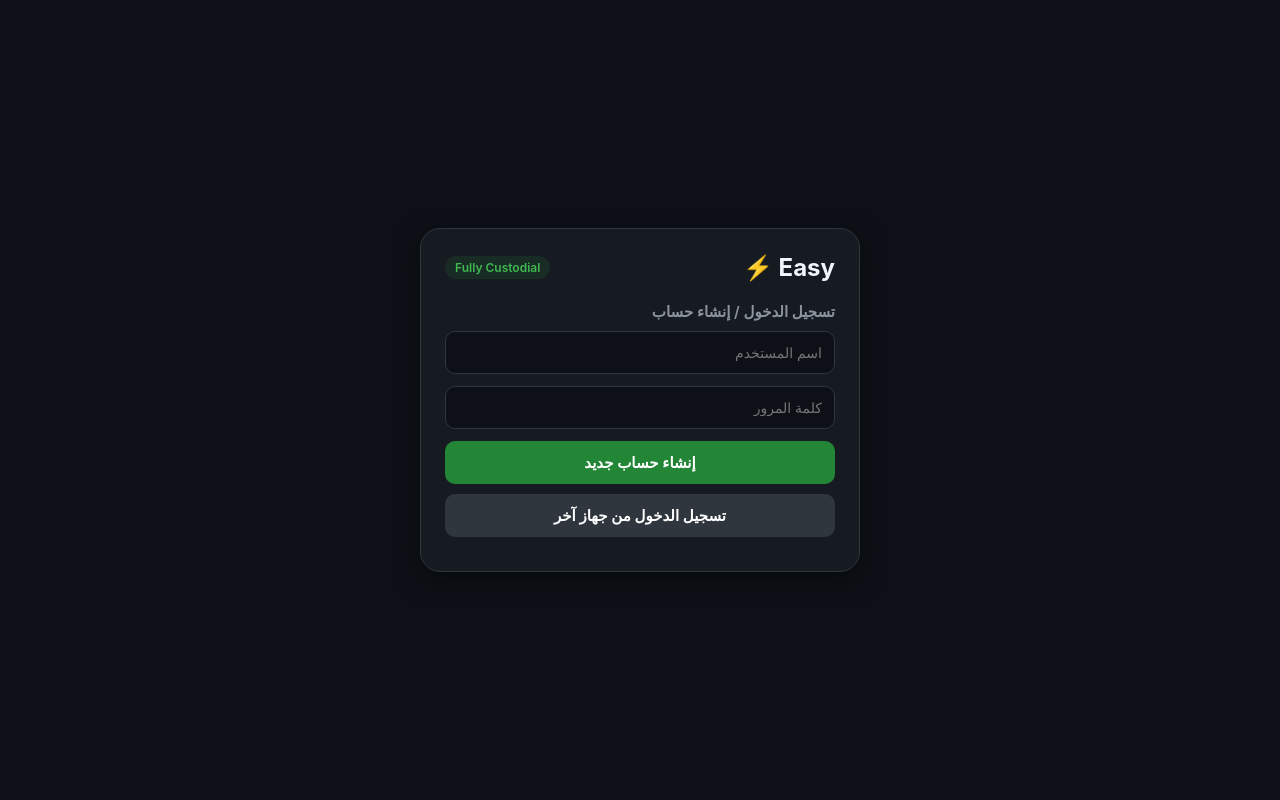
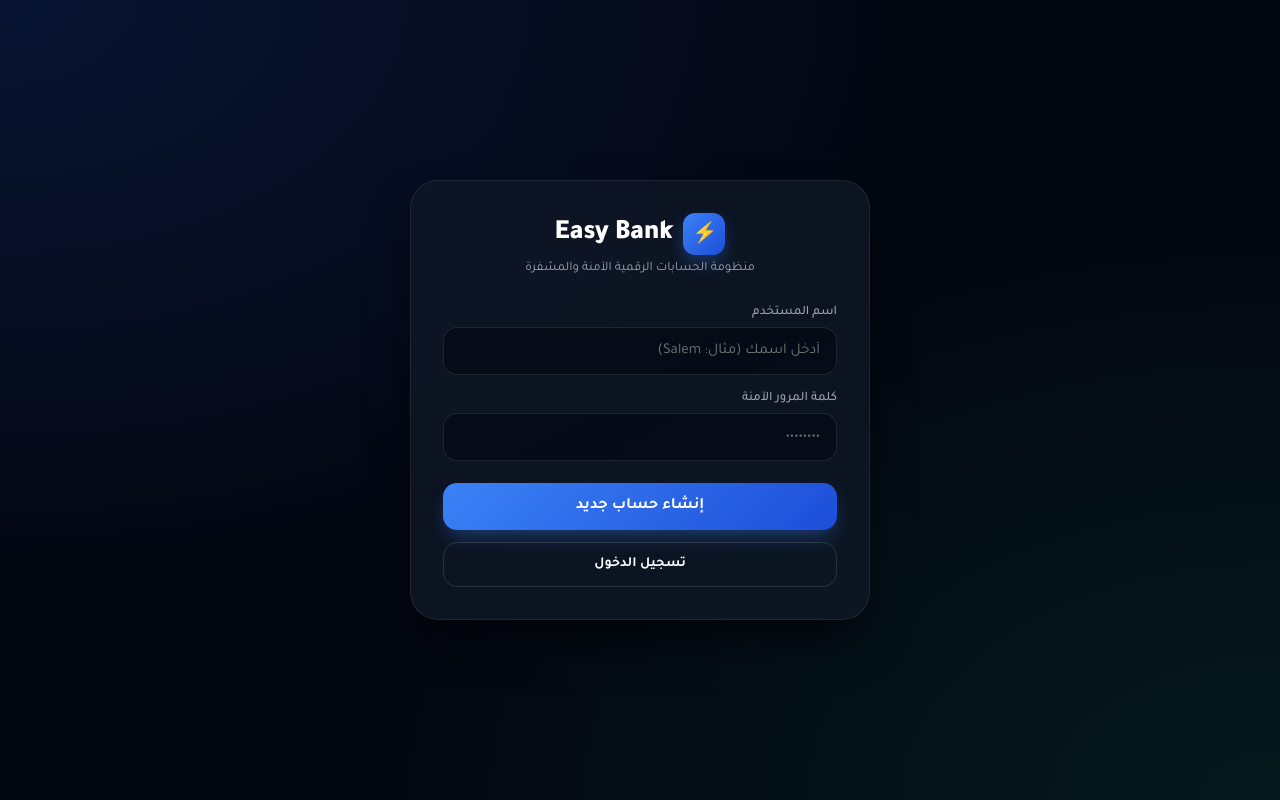
Before and after one commit to trk511435-png/Easy, a website: page index.html in a window 1280 px wide. Drawn offline with Linux system fonts and the light colour scheme.

Commit message:
Revamp index.html for improved UI and user experience
Updated the title and styles for better UI. Enhanced user input prompts and added new sections for user information.

```diff
--- a/index.html
+++ b/index.html
@@ -3,73 +3,267 @@
 <head>
     <meta charset="UTF-8">
     <meta name="viewport" content="width=device-width, initial-scale=1.0">
-    <title>Easy - Custodial Wallet</title>
+    <title>Easy | Next-Gen Crypto & Bank Wallet</title>
+    <link href="https://fonts.googleapis.com/css2?family=Tajawal:wght@400;500;700;900&display=swap" rel="stylesheet">
     <style>
         :root {
-            --bg-color: #0d1117;
-            --card-bg: #161b22;
-            --accent-color: #238636;
-            --accent-hover: #2ea043;
-            --text-main: #f0f6fc;
-            --text-muted: #8b949e;
-            --border-color: #30363d;
+            --bg-deep: #030712;
+            --card-bg: rgba(17, 24, 39, 0.75);
+            --border-glow: rgba(59, 130, 246, 0.2);
+            --accent-gradient: linear-gradient(135deg, #3b82f6 0%, #1d4ed8 100%);
+            --accent-hover: linear-gradient(135deg, #2563eb 0%, #1e40af 100%);
+            --text-main: #f9fafb;
+            --text-muted: #9ca3af;
+            --success-color: #10b981;
         }
-        * { box-sizing: border-box; margin: 0; padding: 0; font-family: -apple-system, BlinkMacSystemFont, "Segoe UI", Roboto, sans-serif; }
-        body { background-color: var(--bg-color); color: var(--text-main); display: flex; justify-content: center; align-items: center; min-height: 100vh; padding: 20px; }
-        .container { width: 100%; max-width: 440px; background-color: var(--card-bg); border: 1px solid var(--border-color); border-radius: 20px; padding: 24px; box-shadow: 0 8px 24px rgba(0,0,0,0.5); }
-        .header { display: flex; justify-content: space-between; align-items: center; margin-bottom: 20px; }
-        .logo { font-size: 24px; font-weight: bold; color: var(--text-main); }
-        .badge { background-color: rgba(35, 134, 54, 0.15); color: #3fb950; padding: 4px 10px; border-radius: 20px; font-size: 12px; font-weight: 600; }
-        .balance-card { background: linear-gradient(135deg, #1f6feb 0%, #1158c7 100%); border-radius: 16px; padding: 20px; margin-bottom: 20px; text-align: center; display: none; }
-        .balance-title { font-size: 14px; color: #b3d7ff; margin-bottom: 6px; }
-        .balance-amount { font-size: 28px; font-weight: bold; color: #fff; }
-        .section-title { font-size: 15px; font-weight: 600; margin-bottom: 10px; color: var(--text-muted); }
-        .info-box { background-color: #0d1117; border: 1px solid var(--border-color); border-radius: 12px; padding: 12px 16px; margin-bottom: 12px; font-size: 13px; word-break: break-all; }
-        .info-box span { color: #58a6ff; font-weight: bold; }
-        input { width: 100%; padding: 12px; margin-bottom: 12px; background-color: #0d1117; border: 1px solid var(--border-color); border-radius: 10px; color: var(--text-main); font-size: 14px; }
-        input:focus { outline: none; border-color: #58a6ff; }
-        .btn { width: 100%; padding: 12px; background-color: var(--accent-color); color: white; border: none; border-radius: 10px; font-size: 15px; font-weight: 600; cursor: pointer; transition: background 0.2s; margin-bottom: 10px; }
-        .btn:hover { background-color: var(--accent-hover); }
-        .btn-secondary { background-color: #30363d; }
-        .btn-secondary:hover { background-color: #3b434b; }
+
+        * {
+            box-sizing: border-box;
+            margin: 0;
+            padding: 0;
+            font-family: 'Tajawal', sans-serif;
+        }
+
+        body {
+            background-color: var(--bg-deep);
+            background-image:
+                radial-gradient(at 0% 0%, rgba(37, 99, 235, 0.15) 0px, transparent 50%),
+                radial-gradient(at 100% 100%, rgba(16, 185, 129, 0.1) 0px, transparent 50%);
+            color: var(--text-main);
+            min-height: 100vh;
+            display: flex;
+            justify-content: center;
+            align-items: center;
+            padding: 20px;
+        }
+
+        .main-container {
+            width: 100%;
+            max-width: 460px;
+            background: var(--card-bg);
+            backdrop-filter: blur(16px);
+            -webkit-backdrop-filter: blur(16px);
+            border: 1px solid rgba(255, 255, 255, 0.08);
+            border-radius: 28px;
+            padding: 32px;
+            box-shadow: 0 25px 50px -12px rgba(0, 0, 0, 0.7);
+        }
+
+        .brand-header {
+            text-align: center;
+            margin-bottom: 28px;
+        }
+
+        .logo-area {
+            display: inline-flex;
+            align-items: center;
+            gap: 10px;
+            font-size: 28px;
+            font-weight: 900;
+            letter-spacing: -0.5px;
+            color: #fff;
+            margin-bottom: 6px;
+        }
+
+        .logo-icon {
+            background: var(--accent-gradient);
+            width: 42px;
+            height: 42px;
+            border-radius: 12px;
+            display: flex;
+            justify-content: center;
+            align-items: center;
+            font-size: 20px;
+            box-shadow: 0 8px 16px rgba(59, 130, 246, 0.3);
+        }
+
+        .tagline {
+            font-size: 13px;
+            color: var(--text-muted);
+        }
+
+        /* Form Controls */
+        .input-group {
+            margin-bottom: 16px;
+        }
+
+        .input-group label {
+            display: block;
+            font-size: 13px;
+            font-weight: 500;
+            color: var(--text-muted);
+            margin-bottom: 6px;
+        }
+
+        input {
+            width: 100%;
+            padding: 14px 16px;
+            background: rgba(3, 7, 18, 0.6);
+            border: 1px solid rgba(255, 255, 255, 0.1);
+            border-radius: 14px;
+            color: var(--text-main);
+            font-size: 15px;
+            transition: all 0.3s ease;
+        }
+
+        input:focus {
+            outline: none;
+            border-color: #3b82f6;
+            box-shadow: 0 0 0 4px rgba(59, 130, 246, 0.15);
+        }
+
+        .btn-primary {
+            width: 100%;
+            padding: 14px;
+            background: var(--accent-gradient);
+            color: white;
+            border: none;
+            border-radius: 14px;
+            font-size: 16px;
+            font-weight: 700;
+            cursor: pointer;
+            transition: all 0.3s ease;
+            box-shadow: 0 10px 20px -5px rgba(59, 130, 246, 0.4);
+            margin-top: 6px;
+            margin-bottom: 12px;
+        }
+
+        .btn-primary:hover {
+            background: var(--accent-hover);
+            transform: translateY(-1px);
+            box-shadow: 0 15px 25px -5px rgba(59, 130, 246, 0.5);
+        }
+
+        .btn-outline {
+            width: 100%;
+            padding: 13px;
+            background: transparent;
+            color: var(--text-main);
+            border: 1px solid rgba(255, 255, 255, 0.12);
+            border-radius: 14px;
+            font-size: 14px;
+            font-weight: 600;
+            cursor: pointer;
+            transition: all 0.2s ease;
+        }
+
+        .btn-outline:hover {
+            background: rgba(255, 255, 255, 0.05);
+            border-color: rgba(255, 255, 255, 0.25);
+        }
+
+        /* Dashboard Styles */
         #dashboardSection, #authSection { display: none; }
         #authSection.active, #dashboardSection.active { display: block; }
+
+        .balance-box {
+            background: linear-gradient(135deg, rgba(59, 130, 246, 0.15) 0%, rgba(16, 185, 129, 0.1) 100%);
+            border: 1px solid rgba(59, 130, 246, 0.2);
+            border-radius: 20px;
+            padding: 20px;
+            text-align: center;
+            margin-bottom: 24px;
+        }
+
+        .balance-label {
+            font-size: 13px;
+            color: var(--text-muted);
+            margin-bottom: 6px;
+        }
+
+        .balance-val {
+            font-size: 32px;
+            font-weight: 900;
+            color: #fff;
+            letter-spacing: -0.5px;
+        }
+
+        .info-card {
+            background: rgba(3, 7, 18, 0.4);
+            border: 1px solid rgba(255, 255, 255, 0.06);
+            border-radius: 14px;
+            padding: 14px 16px;
+            margin-bottom: 12px;
+        }
+
+        .info-title {
+            font-size: 11px;
+            text-transform: uppercase;
+            letter-spacing: 0.5px;
+            color: var(--text-muted);
+            margin-bottom: 4px;
+        }
+
+        .info-value {
+            font-size: 14px;
+            font-weight: 700;
+            color: #60a5fa;
+            word-break: break-all;
+        }
+
+        .divider {
+            height: 1px;
+            background: rgba(255, 255, 255, 0.08);
+            margin: 20px 0;
+        }
     </style>
 </head>
 <body>
 
-    <div class="container">
-        <div class="header">
-            <div class="logo">Easy ⚡</div>
-            <div class="badge">Fully Custodial</div>
+    <div class="main-container">
+        <!-- الهيدر -->
+        <div class="brand-header">
+            <div class="logo-area">
+                <div class="logo-icon">⚡</div>
+                <span>Easy Bank</span>
+            </div>
+            <div class="tagline">منظومة الحسابات الرقمية الآمنة والمشفرة</div>
         </div>
 
-        <!-- نافذة الدخول -->
+        <!-- قسم الدخول والتسجيل -->
         <div id="authSection" class="active">
-            <div class="section-title">تسجيل الدخول / إنشاء حساب</div>
-            <input type="text" id="usernameInput" placeholder="اسم المستخدم">
-            <input type="password" id="passwordInput" placeholder="كلمة المرور">
-            <button class="btn" onclick="handleAuth('/api/register')">إنشاء حساب جديد</button>
-            <button class="btn btn-secondary" onclick="handleAuth('/api/login')">تسجيل الدخول من جهاز آخر</button>
+            <div class="input-group">
+                <label>اسم المستخدم</label>
+                <input type="text" id="usernameInput" placeholder="أدخل اسمك (مثال: Salem)">
+            </div>
+            <div class="input-group">
+                <label>كلمة المرور الآمنة</label>
+                <input type="password" id="passwordInput" placeholder="••••••••">
+            </div>
+            <button class="btn-primary" onclick="handleAuth('/api/register')">إنشاء حساب جديد</button>
+            <button class="btn-outline" onclick="handleAuth('/api/login')">تسجيل الدخول</button>
         </div>
 
-        <!-- لوحة التحكم -->
+        <!-- لوحة التحكم الاحترافية للمستخدم -->
         <div id="dashboardSection">
-            <div class="balance-card" id="balanceCard">
-                <div class="balance-title">إجمالي الرصيد</div>
-                <div class="balance-amount" id="balanceDisplay">$0.00</div>
+            <div class="balance-box">
+                <div class="balance-label">إجمالي الرصيد المتاح</div>
+                <div class="balance-val" id="balanceDisplay">$0.00</div>
             </div>
 
-            <div class="section-title">تفاصيل حسابك الآمن</div>
-            <div class="info-box">معرف المستخدم: <span id="userIdDisplay">-</span></div>
-            <div class="info-box">الحساب الفرعي: <span id="subAccountDisplay">-</span></div>
-            <div class="info-box">عنوان المحفظة الفرعية: <span id="walletAddressDisplay">-</span></div>
+            <div class="info-card">
+                <div class="info-title">معرف المستخدم الأساسي (User ID)</div>
+                <div class="info-value" id="userIdDisplay">-</div>
+            </div>
 
-            <button class="btn btn-secondary" onclick="logout()">تسجيل الخروج</button>
+            <div class="info-card">
+                <div class="info-title">الحساب الفرعي (Sub-Account)</div>
+                <div class="info-value" id="subAccountDisplay">-</div>
+            </div>
+
+            <div class="info-card">
+                <div class="info-title">عنوان المحفظة الآمن (Custodial Address)</div>
+                <div class="info-value" id="walletAddressDisplay" style="font-size: 12px; color: #34d399;">-</div>
+            </div>
+
+            <div class="divider"></div>
+
+            <button class="btn-outline" onclick="logout()" style="color: #f87171; border-color: rgba(248, 113, 113, 0.3);">تسجيل الخروج</button>
         </div>
     </div>
 
     <script>
+        // رابط سيرفرك الفعلي على Render
         const SERVER_URL = "https://easy-qrgz.onrender.com";
 
         window.onload = () => {
@@ -84,7 +278,7 @@
             const password = document.getElementById('passwordInput').value.trim();
 
             if (!username || !password) {
-                alert("الرجاء إدخال اسم المستخدم وكلمة المرور!");
+                alert("الرجاء إدخال اسم المستخدم وكلمة المرور بدقة!");
                 return;
             }
 
@@ -100,17 +294,16 @@
                     localStorage.setItem('easy_user', JSON.stringify(data));
                     showDashboard(data);
                 } else {
-                    alert(data.error);
+                    alert(data.error || "حدث خطأ ما، تأكد من البيانات.");
                 }
             } catch (error) {
-                alert("تعذر الاتصال بالسيرفر.");
+                alert("تعذر الاتصال بالسيرفر السحابي. حاول مرة أخرى.");
             }
         }
 
         function showDashboard(data) {
             document.getElementById('authSection').classList.remove('active');
             document.getElementById('dashboardSection').classList.add('active');
-            document.getElementById('balanceCard').style.display = 'block';
 
             document.getElementById('userIdDisplay').innerText = data.userId;
             document.getElementById('subAccountDisplay').innerText = data.subAccountId;
```
